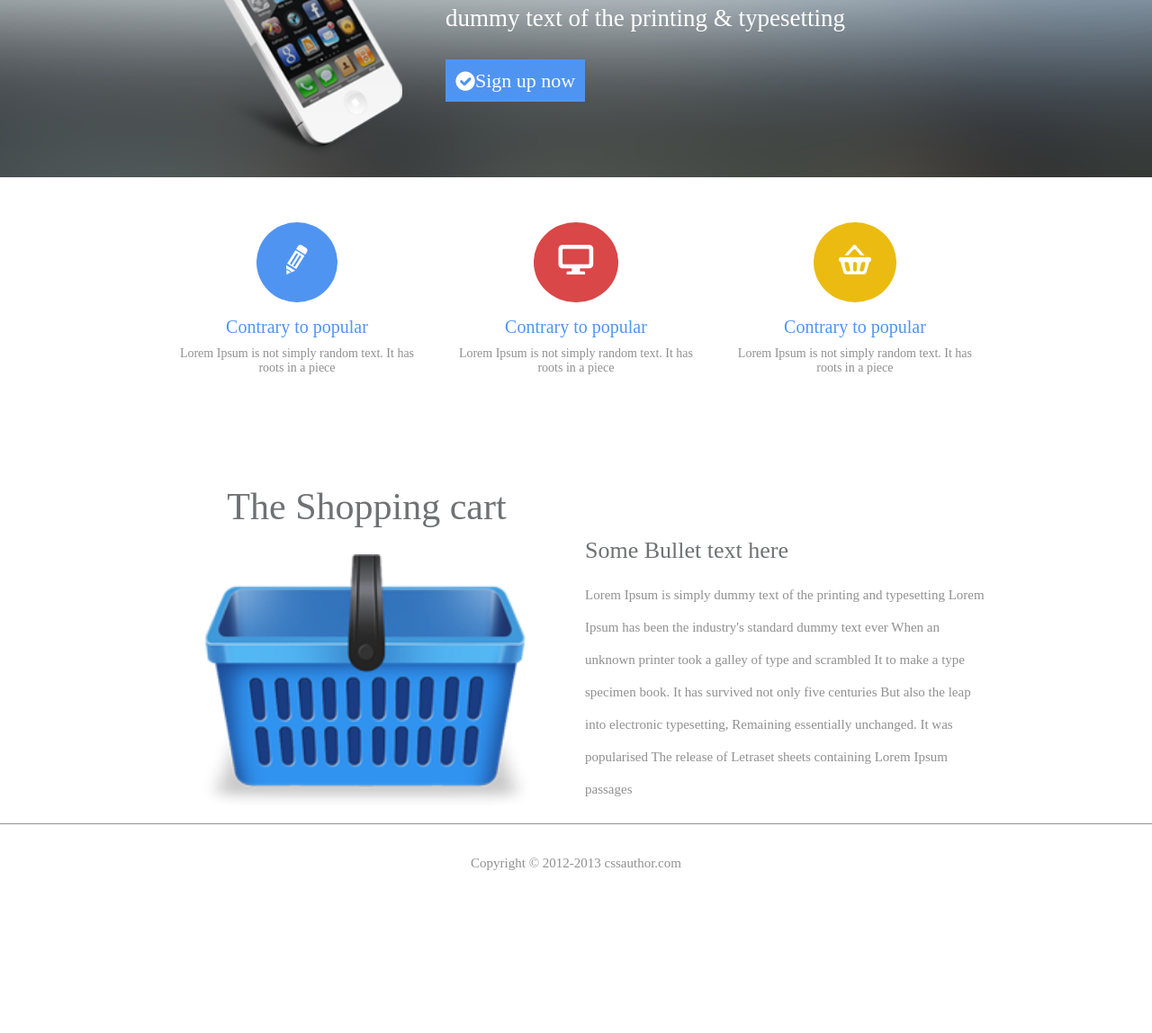
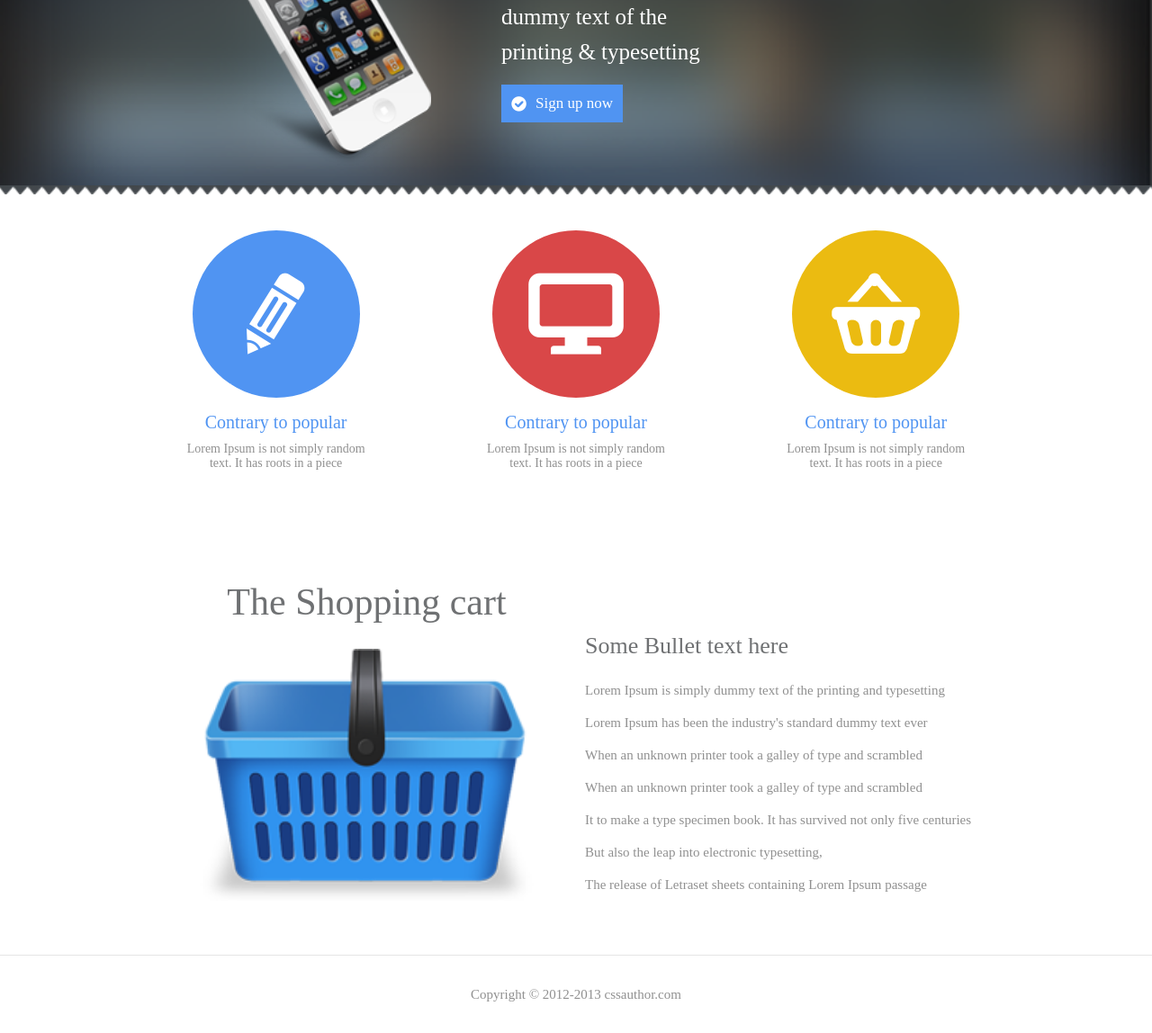
Before and after one commit to VadimTit/Prechu, a website built with Parcel: page index.html in a window 1280 px wide. Shown: the part 220-1368 px from the top of the page at 90% size. Before the commit the page ends 1222 px from the top, so only its background shows below. Built offline with nearby package versions, Linux system fonts and the light colour scheme; a web font is replaced by a local one.

Commit message:
second version

```diff
--- a/index.html
+++ b/index.html
@@ -9,13 +9,13 @@
 </head>
 
 <body>
+  <div class="wrapper">
     <main class="main">
       <section class="section">
         <figure class="section-background">
-        <img src="images/background.png" alt="background" />
+          <img src="images/dsfsdfsdfds.png" alt="background" />
         </figure>
         <div class="section-overlay"></div>
-
         <div class="section-foreground">
           <div class="container">
             <header class="section-header">
@@ -28,28 +28,30 @@
                   <a href="#" class="nav-item">Products</a>
                   <a href="#" class="nav-item">Services</a>
                   <a href="#" class="nav-item">Contact</a>
+                  <img src="images/buttontop.png" alt="">
                 </nav>
               </div>
             </header>
           </div>
         </div>
+      </section>
         <section class="section-hero">
           <div class="container">
             <div class="row">
-            <div class="column width-1-3-sm">
+              <div class="column width-2-5-sm">
                 <figure class="section-image">
                   <img src="images/iphone.png" alt="">
                 </figure>
               </div>
-            <div class="column width-2-3-sm">
+              <div class="column width-3-5-sm">
                 <div class="section-hero-content">
                   <h1 class="section-hero-title">
                     Lorem Ipsum is simply
                   </h1>
-                <p class="section-hero-subtitle">
-                  dummy text of the
-                  printing & typesetting
-                </p>
+                  <ul class="list-hero">
+                    <li>dummy text of the </li>
+                    <li>printing & typesetting </li>
+                  </ul>
                   <a href="#" class="button button-primary">
                     <span class="icon-done"></span>
                     Sign up now
@@ -60,7 +62,10 @@
           </div>
         </section>
         <section class="section-body">
-        <div class="container">
+          <div class="triangle">
+
+          </div>
+          <div class="container container-fluid">
             <div class="row">
               <div class="column width-1-1-sm width-1-3-lg">
                 <div class="card">
@@ -120,20 +125,19 @@
                   <h4 class="section-shopping-subtitle">
                     Some Bullet text here
                   </h4>
-                <p class="section-shopping-description">
-                  Lorem Ipsum is simply dummy text of the printing and typesetting
-                  Lorem Ipsum has been the industry's standard dummy text ever
-                  When an unknown printer took a galley of type and scrambled
-                  It to make a type specimen book. It has survived not only five centuries
-                  But also the leap into electronic typesetting,
-                  Remaining essentially unchanged. It was popularised
-                  The release of Letraset sheets containing Lorem Ipsum passages
-                </p>
+                 <ul class="list-shopping">
+                   <li>Lorem Ipsum is simply dummy text of the printing and typesetting  </li>
+                   <li>Lorem Ipsum has been the industry's standard dummy text ever </li>
+                   <li>When an unknown printer took a galley of type and scrambled </li>
+                   <li>When an unknown printer took a galley of type and scrambled </li>
+                   <li>It to make a type specimen book. It has survived not only five centuries</li>
+                   <li>But also the leap into electronic typesetting,</li>
+                   <li>The release of Letraset sheets containing Lorem Ipsum passage</li>
+                 </ul>
                 </div>
               </div>
             </div>
           </div>
-      </seciton>
         </section>
       <section class="section-footer">
         <div class="container">
@@ -142,6 +146,7 @@
          </p>
        </section>
     </main>
+  </div>
   </footer>
 </body>
 
--- a/styles/components/base.css
+++ b/styles/components/base.css
@@ -16,6 +16,9 @@ html {
 .wrapper {
   overflow: hidden;
   position: relative;
+}
+.container-fluid {
+  padding: 0 !important;
 }
 .container-header {
   background: #fff;
@@ -37,12 +40,12 @@ html {
 }
 
 a {
-  color: #ff1744;
+  color: #5094f2;
   text-decoration: underline;
 }
 
 a:hover {
-  text-decoration: none;
+  text-decoration: underline;
 }
 
 img {
--- a/styles/components/button.css
+++ b/styles/components/button.css
@@ -18,7 +18,6 @@
   display: flex;
   justify-content: space-around;
   max-width: 171px;
-  margin: 0 auto;
   align-items: center;
 }
 .button:hover {
@@ -31,9 +30,13 @@
 .button-primary {
   color: #ffffff;
   background-color: #5094f2;
-
 }
-
+.button span {
+  margin-right: 10px;
+}
+.icon-done:hover {
+  color: #5094f2;
+}
 .button-primary:hover {
   color: #5094f2;
   background-color: #ffffff;
@@ -61,6 +64,11 @@
 .button-full {
   width: 100%;
 }
+@media (min-width: 460px) {
+  .button {
+    font-size: 17px;
+}
+}
 @media (min-width: 640px) {
  .button {
    padding: 10px;
--- a/styles/components/card.css
+++ b/styles/components/card.css
@@ -2,16 +2,18 @@
     position: relative;
     display: flex;
     align-items: center;
-    margin-bottom: 20px;
     border-bottom: 1px solid #00000026;
+    padding: 0 20px;
 }
 .card-icon {
     color: black;
-    font-size: 20px;
+    font-size: 30px;
     flex-shrink: 0;
-    position: absolute;
-    left: 8px;
-    top: 0;
+    width: 60px;
+    height: 60px;
+    display: flex;
+    align-items: center;
+    justify-content: center;
 }
 .card-title {
     color: #5094f2;
@@ -29,43 +31,44 @@
     margin-bottom: 20px;
 }
 .card-body {
-    padding-left: 80px;
+    padding-left: 20px;
 }
 .card-blue {
     background: #5094f2;
-    padding: 16px 21px;
     border-radius: 50%;
 }
 .card-red {
     background: #d94748;
-    padding: 16px 18px;
     border-radius: 50%;
 }
 .card-yellow {
     background: #ebbb11;
-    padding: 16px 18px;
     border-radius: 50%;
 }
 
 @media (min-width: 640px) {
   .card-icon {
-      font-size: 33px;
+      font-size: 60px;
   }
   .card-description {
     margin-bottom: 32px;
-    font-size: 18px;
+    font-size: 19px;
   }
   .card-title {
-      font-size: 27px;
+      font-size: 34px;
   }
   .card-body {
-    padding-left: 100px;
+
+  }
+  .card-icon {
+    width: 137px;
+    height: 136px;
+  }
+  .card {
+    padding: 0 50px;
   }
 }
 @media (min-width: 960px) {
-    .card-icon {
-        position: static;
-    }
     .card {
         flex-direction: column;
         border: none;
@@ -80,10 +83,9 @@
     .card-description {
         font-size: 14px;
     }
-    .card-red, .card-yellow {
-        padding: 25px 28px;
-      }
-    .card-blue {
-        padding: 25px 33px;
-      }
+    .card-icon {
+        width: 186px;
+        height: 186px;
+        font-size: 90px;
+    }
 }
--- a/styles/components/fonts.css
+++ b/styles/components/fonts.css
@@ -28,6 +28,7 @@
   content: "\e901";
   color: #fff;
 }
+
 .icon-pen:before {
   content: "\e902";
   color: #fff;
--- a/styles/components/header.css
+++ b/styles/components/header.css
@@ -4,4 +4,5 @@
 }
 .header-nav a:hover{
  color: #5094f2;
+ text-decoration: underline;
 }
--- a/styles/components/list.css
+++ b/styles/components/list.css
@@ -1,2 +1,40 @@
-.list {
+.list-shopping {
+    list-style-type: none;
+    padding-left: 0;
 }
+.list-shopping > li {
+    font-family: "Segoe WPN";
+    font-size: 13px;
+    font-weight: 300;
+    line-height: 20px;
+    color: #909090;
+}
+.list-hero {
+    list-style-type: none;
+    padding-left: 0;
+    margin: 0 0 20px 0;
+    text-align: start;
+}
+.list-hero > li {
+    font-family: "Segoe WP";
+    font-size: 24px;
+    color: #fff;
+    margin: 10px 0;
+}
+@media (min-width: 480px) {
+    .list-hero > li {
+    font-size: 18px;
+    }
+    .list-hero {
+     margin: 0 0 12px 0;
+    }
+}
+@media (min-width: 640px) {
+    .list-shopping > li {
+    font-size: 15px;
+    line-height: 36px;
+    }
+    .list-hero > li {
+        font-size: 25px;
+    }
+}
--- a/styles/components/nav.css
+++ b/styles/components/nav.css
@@ -1,4 +1,4 @@
-.nav {
+.nav a {
   display: none;
 }
 .nav .nav-item {
@@ -9,7 +9,11 @@
   letter-spacing: 0.2px;
   padding: 0 10px;
 }
+.nav > img {
+  width: 58px;
+  height: 44px;
 
+}
 .nav .nav-item:hover {
 }
 
@@ -17,7 +21,13 @@
 }
 
 @media (min-width: 960px) {
-  .nav {
+  .nav a {
     display: block;
   }
+  .nav {
+    display: flex;
+  }
+  .nav > img {
+    display: none;
+  }
 }
--- a/styles/components/section.css
+++ b/styles/components/section.css
@@ -1,6 +1,7 @@
 .section {
   position: relative;
 }
+
 .section-foreground {
   color: #fff;
   background: #fff;
@@ -15,8 +16,10 @@
   margin: 0;
 }
 .section-background > img {
-  height: 100%;
+  width: 100%;
+  height: 650px;
 }
+
 .section-overlay {
   position: absolute;
   z-index: -1;
@@ -30,7 +33,7 @@
 .section-header {
   display: flex;
   justify-content: space-between;
-  padding: 12px 0;
+  padding: 20px 0;
   align-items: baseline;
 }
 .section-image > img {
@@ -42,14 +45,14 @@
   position: relative;
 }
 .section-body {
-  padding: 30px 0;
+  padding: 15px 0;
   background: #fff;
 }
 .section-hero-title {
   color: #ffffff;
   font-family: "Segoe WP";
   font-weight: 300;
-  font-size: 20px;
+  font-size: 27px;
   margin-bottom: 10px;
 }
 .section-hero-subtitle {
@@ -75,9 +78,7 @@
   font-weight: 300;
   margin-left: 15px;
 }
-.section-hero-content {
-  text-align: center;
-}
+
 .section-shopping-image > img {
  max-width: 215px;
  margin: 0 auto;
@@ -101,6 +102,12 @@
   font-size: 14px;
   line-height: 23px;
 }
+.section-hero-content {
+  align-items: center;
+  display: flex;
+  flex-direction: column;
+}
+
 .section-content {
   max-width: 453px;
   margin: 0 auto;
@@ -115,10 +122,10 @@
   line-height: 36px;
 }
 .section-shopping {
-  padding: 20px 0;
+  padding: 0 0 15px 0;
 }
 .section-footer {
-  border-top: 1px solid #909090;
+  border-top: 1px solid #e5e5e5;
   background: #fff;
 }
 @media (min-width: 480px) {
@@ -126,8 +133,11 @@
     font-size: 18px;
   }
   .section-hero-title {
-    font-size: 27px;
-    margin-top: 0;
+    font-size: 20px;
+    margin: 10px 0;
+  }
+  .section-hero-content {
+    align-items: flex-start;
   }
 }
 @media (min-width: 640px) {
@@ -136,7 +146,7 @@
     margin-bottom: 30px;
   }
   .section-hero-title {
-    font-size: 35px;
+    font-size: 31px;
   }
   .section-shopping-title {
     font-size: 42px;
@@ -176,7 +186,18 @@
     justify-content: flex-end;
   }
   .section-body {
-    padding: 50px 0;
+    padding: 0 0 50px 0;
+  }
+  .section-logo img {
+    max-width: 178px;
+  }
+  .section-shopping {
+    padding: 40px 0 60px 0;
+  }
+  .triangle {
+    background-image: url(../../images/triangle.png);
+    height: 10px;
+    margin-bottom: 40px;
   }
 
 }
--- a/styles/components/width.css
+++ b/styles/components/width.css
@@ -50,6 +50,12 @@
   }
   .width-1-6-sm {
     width: 16.66%;
+  }
+  .width-3-5-sm {
+    width: 60%;
+  }
+  .width-2-5-sm {
+    width: 40%;
   }
 }
 
```
Also changed, not shown: images/background.png (deleted), images/buttontop.png (added), images/dsfsdfsdfds.png (added), images/triangle.png (added). Lines whose indentation alone changed are shown as unchanged.
